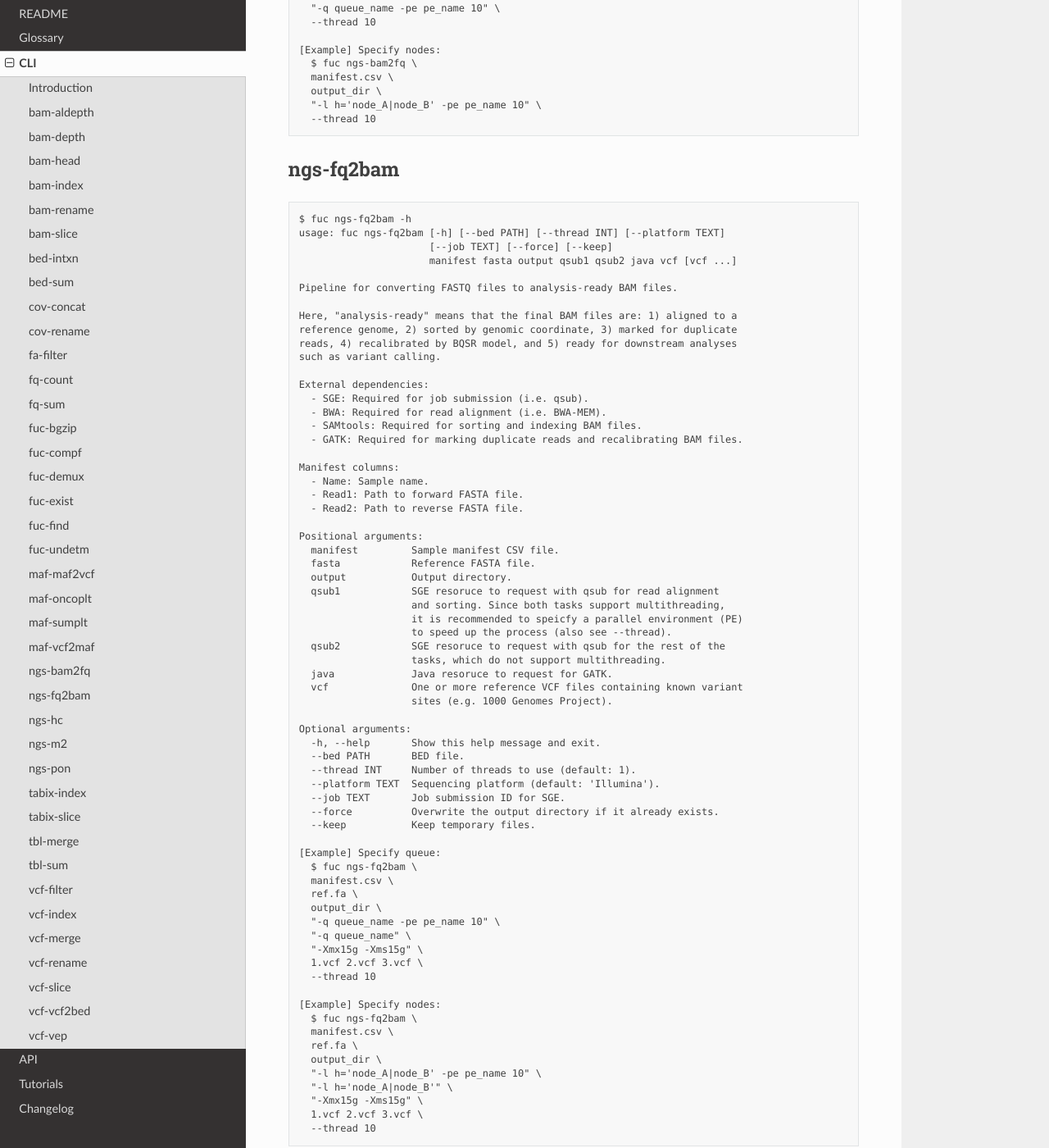
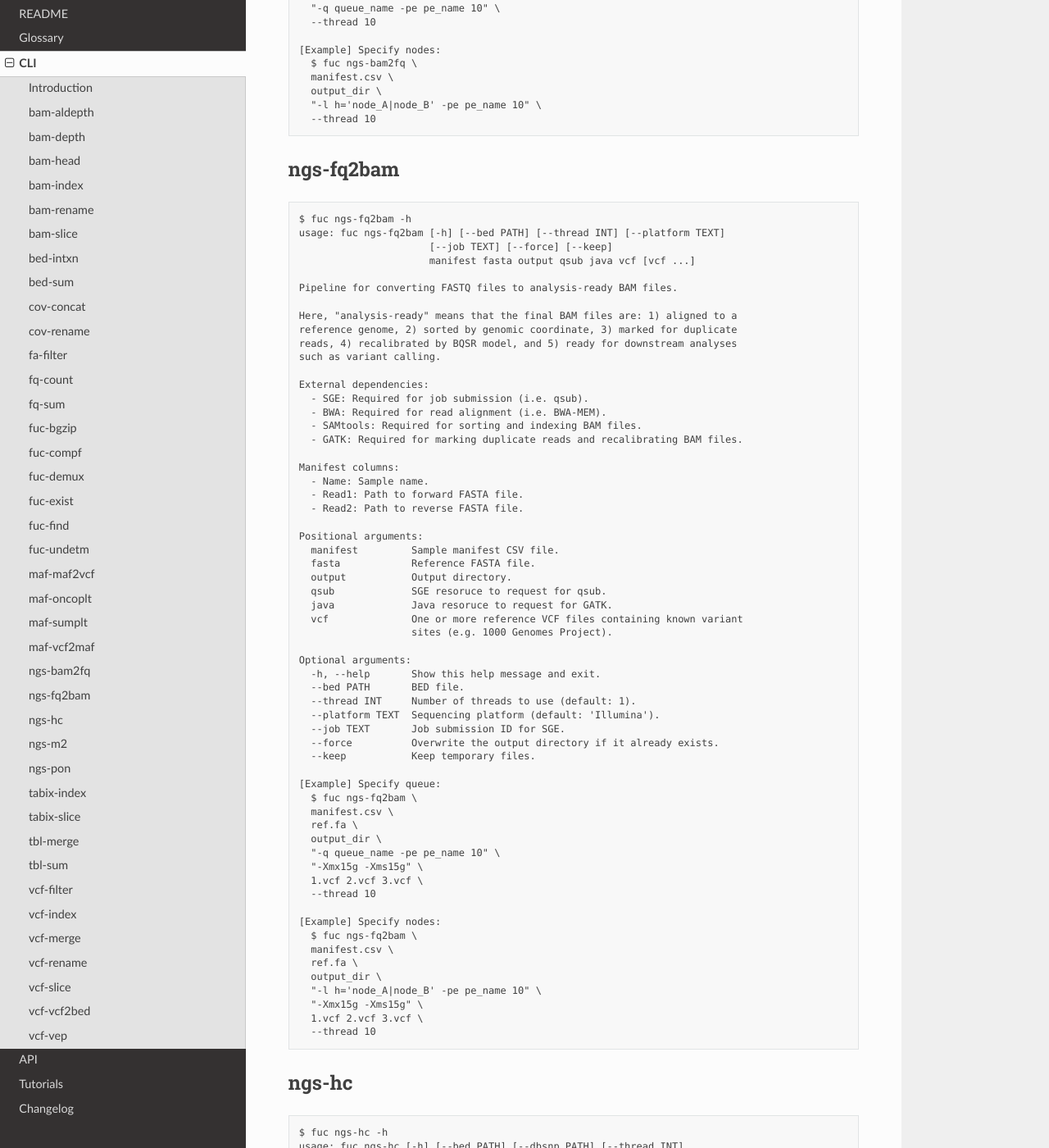
Before and after one commit to sbslee/fuc, a Sphinx documentation site: the page built from docs/cli.rst, in a window 1280 px wide and 1400 px high, scrolled down 12942 px. Shown: the whole window at 82% size. Built offline with Sphinx 7.4.7 and the Read the Docs theme 2.0.0, drawn with Linux system fonts in a browser that asks for light colours.

Commit message:
Update `ngs-fq2bam`

```diff
--- a/docs/cli.rst
+++ b/docs/cli.rst
@@ -774,7 +774,7 @@ ngs-fq2bam
    $ fuc ngs-fq2bam -h
    usage: fuc ngs-fq2bam [-h] [--bed PATH] [--thread INT] [--platform TEXT]
                          [--job TEXT] [--force] [--keep]
-                         manifest fasta output qsub1 qsub2 java vcf [vcf ...]
+                         manifest fasta output qsub java vcf [vcf ...]
 
    Pipeline for converting FASTQ files to analysis-ready BAM files.
 
@@ -798,12 +798,7 @@ ngs-fq2bam
      manifest         Sample manifest CSV file.
      fasta            Reference FASTA file.
      output           Output directory.
-     qsub1            SGE resoruce to request with qsub for read alignment
-                      and sorting. Since both tasks support multithreading,
-                      it is recommended to speicfy a parallel environment (PE)
-                      to speed up the process (also see --thread).
-     qsub2            SGE resoruce to request with qsub for the rest of the
-                      tasks, which do not support multithreading.
+     qsub             SGE resoruce to request for qsub.
      java             Java resoruce to request for GATK.
      vcf              One or more reference VCF files containing known variant
                       sites (e.g. 1000 Genomes Project).
@@ -823,7 +818,6 @@ ngs-fq2bam
      ref.fa \
      output_dir \
      "-q queue_name -pe pe_name 10" \
-     "-q queue_name" \
      "-Xmx15g -Xms15g" \
      1.vcf 2.vcf 3.vcf \
      --thread 10
@@ -834,7 +828,6 @@ ngs-fq2bam
      ref.fa \
      output_dir \
      "-l h='node_A|node_B' -pe pe_name 10" \
-     "-l h='node_A|node_B'" \
      "-Xmx15g -Xms15g" \
      1.vcf 2.vcf 3.vcf \
      --thread 10
```
Also changed, not shown: 1 other file.
